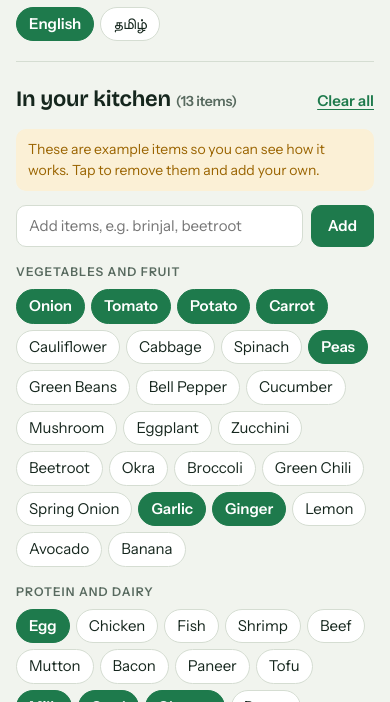
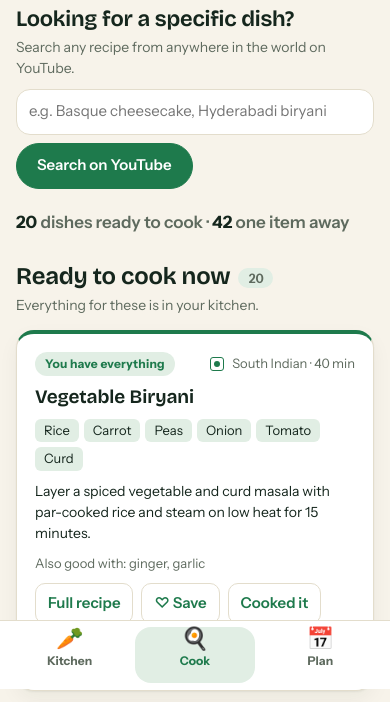
Before and after one commit to manikrish0731-dot/Kalaimani-Kitchen, a plain HTML site: page index.html in a window 390 px wide. Shown: the part 155-857 px from the top of the page. Drawn offline with nearby package versions, Linux system fonts and the light colour scheme.

Commit message:
Add files via upload

```diff
--- a/index.html
+++ b/index.html
@@ -25,7 +25,7 @@ img{max-width:100%}
 /* Layout: a kitchen panel on the left (what you have), dishes on the right (what you can cook).
    Palette: leaf green for "have", turmeric for "need", chili red for non-veg. Display face Bricolage Grotesque, body Instrument Sans. */
 :root{
-  --bg:#F1F4EE; --surface:#FFFFFF; --ink:#15261D; --muted:#586A5F; --line:#D5DDD2;
+  --bg:#F7F3EA; --surface:#FFFFFF; --ink:#15261D; --muted:#5E6A5E; --line:#E3DDCC;
   --accent:#1E7A4C; --accent-ink:#FFFFFF; --tint:#E1EEE4;
   --warn:#9A6400; --warn-tint:#FBF0D6; --bad:#B13A2A;
   --f-display:'Bricolage Grotesque',system-ui,sans-serif;
@@ -156,11 +156,38 @@ dialog::backdrop{background:rgba(0,0,0,.5)}
 .r-steps{padding-left:22px;margin:6px 0;display:flex;flex-direction:column;gap:10px;font-size:17px}
 .r-steps li{cursor:pointer}
 .r-steps li.done{text-decoration:line-through;color:var(--muted)}
+/* ---- Refreshed look ---- */
+.card{border-radius:18px;padding:18px;box-shadow:0 1px 2px rgba(20,40,25,.06),0 8px 20px rgba(20,40,25,.05);transition:transform .15s}
+.card:hover{transform:translateY(-2px)}
+.card:has(.pill.ok){border-top:4px solid var(--accent)}
+.card:has(.pill.warn){border-top:4px solid var(--warn)}
+.btn{border-radius:999px;min-height:46px;padding:10px 20px}
+input[type=text],select{border-radius:14px;min-height:46px}
+.tog{min-height:38px;padding:6px 14px}
+.group h2{font-size:24px}
+.sum{font-size:17px}
+.plan{border-radius:18px}
+.tabbar{display:none}
+@media (max-width:919px){
+  .lede{display:none}
+  .top{align-items:center;padding-bottom:14px}
+  body{padding-bottom:110px}
+  .tabbar{display:flex;gap:6px;position:fixed;left:0;right:0;bottom:0;z-index:20;background:var(--surface);border-top:1px solid var(--line);padding:6px 10px calc(6px + env(safe-area-inset-bottom,0px))}
+  .tabbar button{flex:1;display:flex;flex-direction:column;align-items:center;gap:2px;min-height:56px;background:none;border:0;border-radius:16px;font-size:12px;font-weight:700;color:var(--muted);cursor:pointer}
+  .tabbar button[aria-current="page"]{background:var(--tint);color:var(--accent)}
+  .tabbar .ic{font-size:22px;line-height:1}
+  body[data-tab="kitchen"] main{display:none}
+  body[data-tab="cook"] .side,body[data-tab="plan"] .side{display:none}
+  body[data-tab="cook"] .plan-box{display:none}
+  body[data-tab="plan"] main>section:first-child,body[data-tab="plan"] .sum,body[data-tab="plan"] #results,body[data-tab="plan"] .ai-box,body[data-tab="plan"] .note{display:none}
+  body[data-tab="plan"] .plan-box{margin-top:0;border-top:0;padding-top:0}
+  dialog{width:100%;max-width:100%;margin:auto 0 0;border-radius:22px 22px 0 0;max-height:92vh}
+}
 @media (prefers-reduced-motion:reduce){*{transition:none!important;animation:none!important}}
 </style>
 
 </head>
-<body>
+<body data-tab="cook">
 <div class="wrap">
   <header class="top">
     <div>
@@ -170,6 +197,7 @@ dialog::backdrop{background:rgba(0,0,0,.5)}
     </div>
     <div class="chips" role="group" aria-label="Language"><button type="button" class="tog" id="uiEn" aria-pressed="true">English</button><button type="button" class="tog" id="uiTa" aria-pressed="false">தமிழ்</button></div>
   </header>
+  <nav class="tabbar" aria-label="Sections"><button type="button" data-tab="kitchen"><span class="ic">🥕</span><span>Kitchen</span></button><button type="button" data-tab="cook"><span class="ic">🍳</span><span>Cook</span></button><button type="button" data-tab="plan"><span class="ic">📅</span><span>Plan</span></button></nav>
 
   <div class="cols">
     <div class="side">
@@ -1157,6 +1185,16 @@ $('uiTa').addEventListener('click',function(){setUiLang('Tamil');});
 $('lang').addEventListener('change',applyUI);
 applyUI();
 
+/* ---------- Bottom menu (phones) ---------- */
+TAMAP['Kitchen']='சமையலறை'; TAMAP['Cook']='சமையல்'; TAMAP['Plan']='திட்டம்';
+function setTab(t){
+  document.body.setAttribute('data-tab',t);
+  Array.prototype.forEach.call(document.querySelectorAll('.tabbar button'),function(b){b.setAttribute('aria-current',b.getAttribute('data-tab')===t?'page':'false');});
+  window.scrollTo(0,0);
+}
+Array.prototype.forEach.call(document.querySelectorAll('.tabbar button'),function(b){b.addEventListener('click',function(){setTab(b.getAttribute('data-tab'));});});
+setTab('cook'); applyUI();
+
 /* ---------- Boot ---------- */
 $('today').textContent=new Date().toLocaleDateString('en-IN',{weekday:'long',day:'numeric',month:'long'});
 buildGroups(); initPrefs(); initFinder(); initPhoto(); initList(); initIdeas(); initPlan();
@@ -1165,7 +1203,7 @@ $('addForm').addEventListener('submit',function(e){
   var inp=$('addInput'); addItems(inp.value); inp.value='';
 });
 $('clear').addEventListener('click',function(){pantry.clear();changed();});
-$('jump').addEventListener('click',function(){var m=$('main');m.scrollIntoView({behavior:'smooth',block:'start'});m.focus({preventScroll:true});});
+$('jump').addEventListener('click',function(){setTab('cook');});
 syncPantry(); renderResults();
 initApi();
 if('serviceWorker' in navigator){window.addEventListener('load',function(){navigator.serviceWorker.register('sw.js').catch(function(){});});}
--- a/sw.js
+++ b/sw.js
@@ -1,4 +1,4 @@
-const CACHE = 'kalaimani-kitchen-v9';
+const CACHE = 'kalaimani-kitchen-v10';
 const CORE = ['./', 'index.html', 'manifest.webmanifest', 'icon-192.png', 'icon-512.png', 'icon-maskable-512.png', 'apple-touch-icon.png'];
 self.addEventListener('install', e => {
   e.waitUntil(caches.open(CACHE).then(c => c.addAll(CORE)).then(() => self.skipWaiting()));
```
